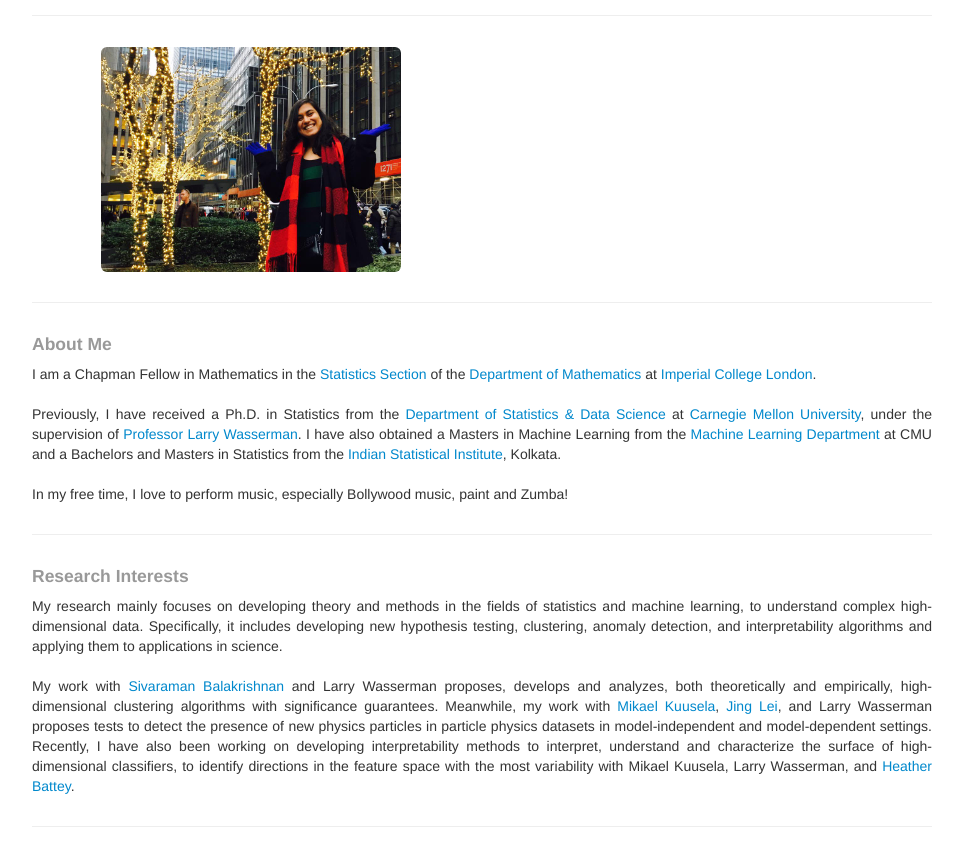
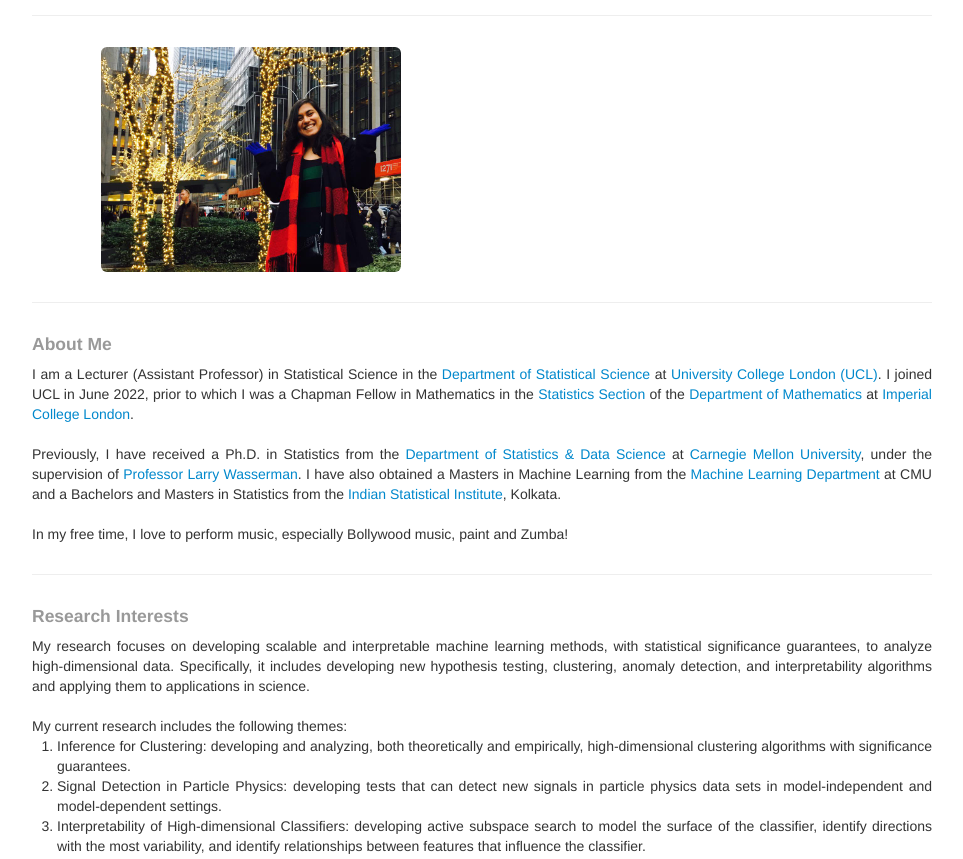
Before and after one commit to purvashac/purvashac.github.io, a plain HTML site: page index.html in a window 1280 px wide. Shown: the part 85-944 px from the top of the page, without its empty margins (158-1121 px from the left). Drawn offline with Linux system fonts and the light colour scheme.

Commit message:
Add files via upload

```diff
--- a/index.html
+++ b/index.html
@@ -107,7 +107,7 @@
 
       <h4 class="muted" id="aboutme">About Me</h4>
       <div class="row-fluid" align="justify">
-        I am a Chapman Fellow in Mathematics in the <a href="https://www.imperial.ac.uk/statistics">Statistics Section</a> of the <a href="https://www.imperial.ac.uk/mathematics">Department of Mathematics</a> at <a href="https://www.imperial.ac.uk/">Imperial College London</a>.
+        I am a Lecturer (Assistant Professor) in Statistical Science in the <a href="https://www.ucl.ac.uk/statistics">Department of Statistical Science</a> at <a href="https://www.ucl.ac.uk">University College London (UCL)</a>. I joined UCL in June 2022, prior to which I was a Chapman Fellow in Mathematics in the <a href="https://www.imperial.ac.uk/statistics">Statistics Section</a> of the <a href="https://www.imperial.ac.uk/mathematics">Department of Mathematics</a> at <a href="https://www.imperial.ac.uk/">Imperial College London</a>.
         <br>
         <br>
         Previously, I have received a Ph.D. in Statistics from the <a href="http://stat.cmu.edu">Department of Statistics & Data Science</a> at <a href="https://www.cmu.edu">Carnegie Mellon University</a>, under the supervision of <a href="http://www.stat.cmu.edu/~larry/">Professor Larry Wasserman</a>. I have also obtained a Masters in Machine Learning from the <a href="https://www.ml.cmu.edu/">Machine Learning Department</a> at CMU and a Bachelors and Masters in Statistics from the <a href="https://www.isical.ac.in/">Indian Statistical Institute</a>, Kolkata.
@@ -120,10 +120,15 @@
 
       <h4 class="muted" id="research">Research Interests</h4>
       <div class="row-fluid" align="justify">
-        My research mainly focuses on developing theory and methods in the fields of statistics and machine learning, to understand complex high-dimensional data. Specifically, it includes developing new hypothesis testing, clustering, anomaly detection, and interpretability algorithms and applying them to applications in science.
+        My research focuses on developing scalable and interpretable machine learning methods, with statistical significance guarantees, to analyze high-dimensional data. Specifically, it includes developing new hypothesis testing, clustering, anomaly detection, and interpretability algorithms and applying them to applications in science.
         <br>
         <br>
-        My work with <a href="http://www.stat.cmu.edu/~siva/">Sivaraman Balakrishnan</a> and Larry Wasserman proposes, develops and analyzes, both theoretically and empirically, high-dimensional clustering algorithms with significance guarantees. Meanwhile, my work with <a href="http://www.stat.cmu.edu/people/faculty/mikael-kuusela">Mikael Kuusela</a>, <a href="http://www.stat.cmu.edu/~jinglei/">Jing Lei</a>, and Larry Wasserman proposes tests to detect the presence of new physics particles in particle physics datasets in model-independent and model-dependent settings. Recently, I have also been working on developing interpretability methods to interpret, understand and characterize the surface of high-dimensional classifiers, to identify directions in the feature space with the most variability with Mikael Kuusela, Larry Wasserman, and <a href="https://www.ma.imperial.ac.uk/~hbattey/">Heather Battey</a>.
+        My current research includes the following themes:
+        <ol>
+        <li>Inference for Clustering: developing and analyzing, both theoretically and empirically, high-dimensional clustering algorithms with significance guarantees.</li>
+        <li>Signal Detection in Particle Physics: developing tests that can detect new signals in particle physics data sets in model-independent and model-dependent settings.</li>
+        <li>Interpretability of High-dimensional Classifiers: developing active subspace search to model the surface of the classifier, identify directions with the most variability, and identify relationships between features that influence the classifier.</li>
+        </ol>
       </div>
 
       <hr>
@@ -363,7 +368,7 @@
 
       <h4 class="muted" id="contact">Contact</h4>
       <div class="row-fluid" align="justify">
-        Email: p [dot] chakravarti [at] imperial [dot] ac [dot] uk
+        Email: p [dot] chakravarti [at] ucl [dot] ac [dot] uk
       </div>
 
     </div> <!-- /container -->
```
